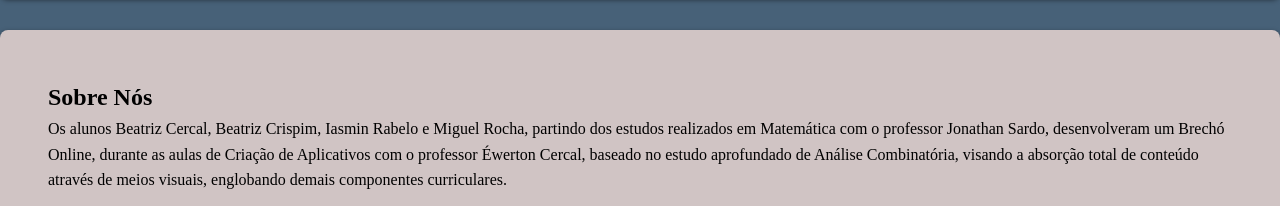
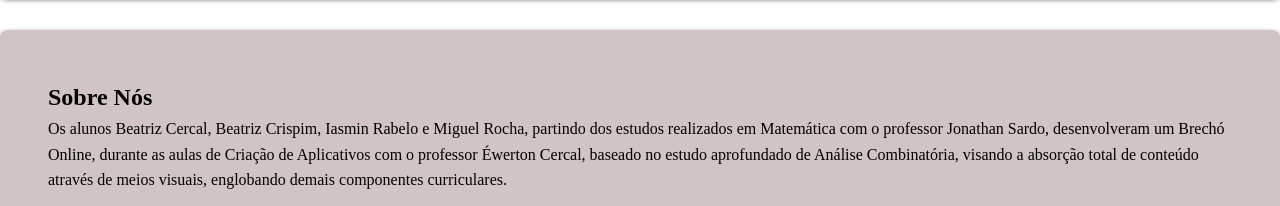
Before and after one commit to miguelrochaxavier/brechonline-BBIM, a plain HTML site: page index.html in a window 1280 px wide. Shown: the part 3534-3740 px from the top of the page. Drawn offline with Linux system fonts and the light colour scheme.

Commit message:
Refactor: Alternância de Cor

```diff
--- a/style.css
+++ b/style.css
@@ -8,7 +8,7 @@
 
 body{
     line-height: 1.6;
-    background-color: rgb(71, 97, 120);
+    background-color:#e6bfb5
     padding: 0;
     margin: 0;
     box-sizing: border-box;
@@ -35,8 +35,7 @@ body{
 
 .navbar a:hover {
     cursor: pointer;
-    color: rgb(71, 97, 120);
-
+    color: #e6bfb5
 }
 
 .rodape {
@@ -58,7 +57,7 @@ section {
 }
 .conteudo {
     padding: 16px;
-    border-bottom: 2px solid #eee;
+    border-bottom: 2px solid #a48881
     margin-bottom: 16px;
 
 }
```
